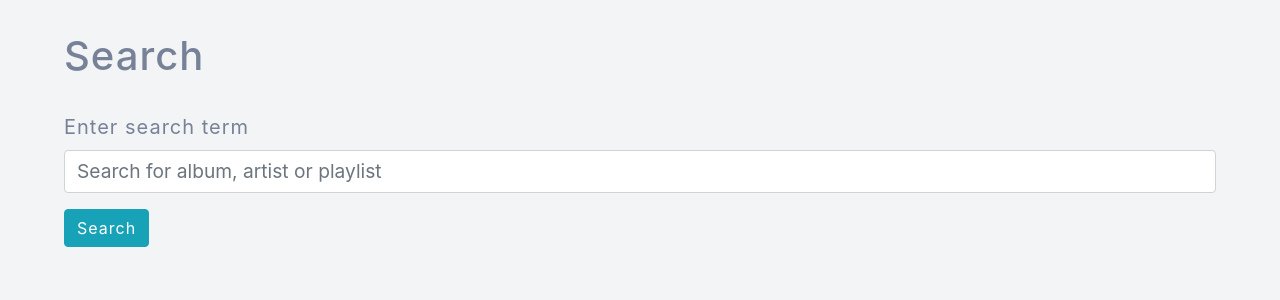
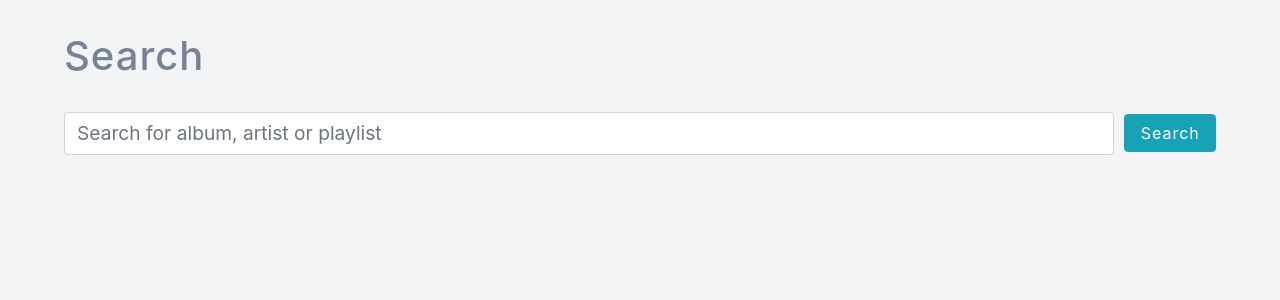
Before and after one commit to cs130-w22/Group-A5, a React app: page /dashboard in a window 1280 px wide. Shown: the top 300 px of the page. Built offline with nearby package versions, Linux system fonts and the light colour scheme.

Commit message:
Update SearchForm (move button to right)

```diff
--- a/src/components/SearchForm.js
+++ b/src/components/SearchForm.js
@@ -1,5 +1,7 @@
 import React, { useState } from 'react';
 import { Form, Button } from 'react-bootstrap';
+import './../style/SearchForm.css';
+
 const SearchForm = (props) => {
   const [searchTerm, setSearchTerm] = useState('');
   const [errorMsg, setErrorMsg] = useState('');
@@ -18,11 +20,11 @@ const SearchForm = (props) => {
   };
   return (
     <div>
-      <Form onSubmit={handleSearch}>
+      <Form className="flex-container" onSubmit={handleSearch}>
         {errorMsg && <p className="errorMsg">{errorMsg}</p>}
-        <Form.Group controlId="formBasicEmail">
-          <Form.Label>Enter search term</Form.Label>
+        <Form.Group className="form-group" controlId="formBasicEmail">
           <Form.Control
+            className="form-control"
             type="search"
             name="searchTerm"
             value={searchTerm}
@@ -31,7 +33,7 @@ const SearchForm = (props) => {
             autoComplete="off"
           />
         </Form.Group>
-        <Button variant="info" type="submit">
+        <Button className="form-button" variant="info" type="submit">
           Search
         </Button>
       </Form>
--- a/src/components/SearchResult.js
+++ b/src/components/SearchResult.js
@@ -1,9 +1,13 @@
 import React from 'react';
 import _ from 'lodash';
 import AlbumsList from './AlbumsList';
+import ArtistsList from './ArtistsList';
+import PlayList from './PlayList';
+
 const SearchResult = (props) => {
   const { result, setCategory, selectedCategory } = props;
   const { albums, artists, playlist } = result;
+
   return (
     <React.Fragment>
       <div className="search-buttons">
@@ -41,6 +45,13 @@ const SearchResult = (props) => {
       <div className={`${selectedCategory === 'albums' ? '' : 'hide'}`}>
         {albums && <AlbumsList albums={albums} />}
       </div>
+      <div className={`${selectedCategory === 'artists' ? '' : 'hide'}`}>
+        {artists && <ArtistsList artists={artists} />}
+      </div>
+      <div className={`${selectedCategory === 'playlist' ? '' : 'hide'}`}>
+        {playlist && <PlayList playlist={playlist} />}
+      </div>
+
     </React.Fragment>
   );
 };
--- /dev/null
+++ b/src/style/SearchForm.css
@@ -0,0 +1,17 @@
+.flex-container {
+    width: 100%;
+    display: flex;
+    flex-direction: row;
+    justify-content: space-between;
+    align-items: center;
+}
+
+.form-group {
+    flex-basis: 92%;
+    margin-right: 10px;
+}
+
+.form-button {
+    flex-basis: 8%;
+    margin-bottom: 1rem;
+}
```
